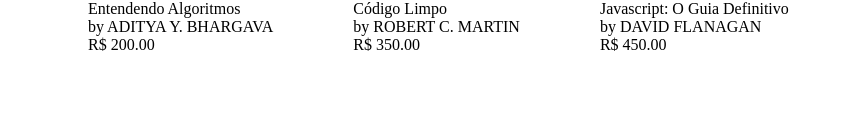
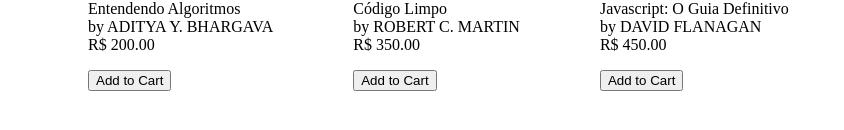
Before and after one commit to bedrohenr/angular-xiv, an Angular app: page / in a window 1280 px wide. Shown: the part 318-448 px from the top of the page, without its empty margins (0-844 px from the left). Built offline with nearby package versions, Linux system fonts and the light colour scheme.

Commit message:
enviando dados para o parent

```diff
--- a/src/app/book/book.component.html
+++ b/src/app/book/book.component.html
@@ -8,4 +8,5 @@
     {{ book.price | currency: 'R$ '}}
   </p>
 
+  <button (click)="sendToCart()">Add to Cart</button>
 </li>
--- a/src/app/book/book.component.ts
+++ b/src/app/book/book.component.ts
@@ -1,4 +1,4 @@
-import { Component, Input, OnInit } from '@angular/core';
+import { Component, EventEmitter, Input, OnInit, Output } from '@angular/core';
 import { Book } from '../types/Book';
 
 @Component({
@@ -8,10 +8,14 @@
 })
 export class BookComponent implements OnInit {
   @Input() book: Book = {} as Book;
+  @Output() bookEmitter = new EventEmitter<Book>();
 
   constructor() { }
 
   ngOnInit(): void {
   }
 
+  sendToCart(){
+    this.bookEmitter.emit(this.book);
+  }
 }
```
